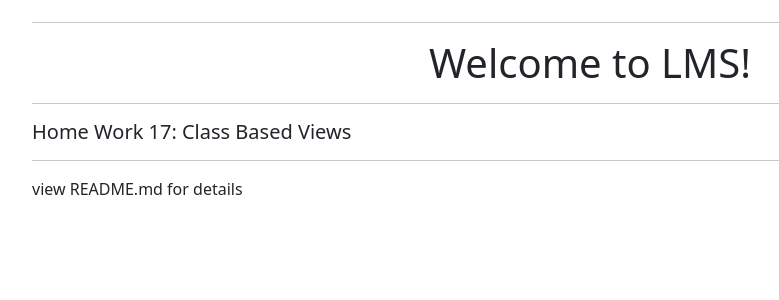
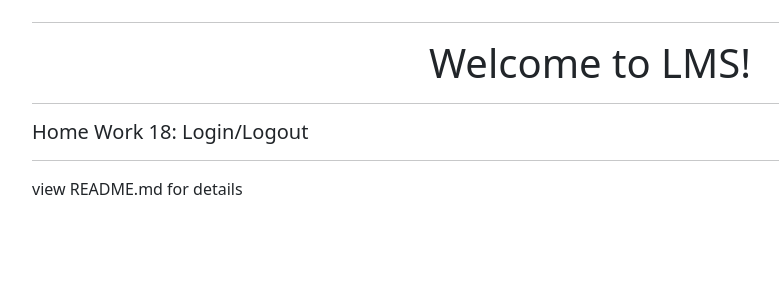
Before and after one commit to PyPro2022/DJANGO_LMS, a Django app: page / in a window 1280 px wide. Shown: the part 66-366 px from the top of the page, without its empty margins (50-829 px from the left). Run offline with Django 4.2, Linux system fonts and the light colour scheme; parts of the project's set-up code (start-up, migrations or seed data) failed here and were passed over.

Commit message:
Сделал миграцию. Исправил урл в главном маршрутизаторе. Поправил шаблоны index и menu

```diff
--- a/accounts/urls.py
+++ b/accounts/urls.py
@@ -1,3 +1,5 @@
+# .../DJANGO_LMS/accounts/urls.py
+
 from django.urls import path
 
 from .views import AccountLoginView
--- a/lms/urls.py
+++ b/lms/urls.py
@@ -30,7 +30,8 @@ urlpatterns = [
     path('teachers/', include('teachers.urls')),
     path('groups/', include('groups.urls')),
     path('courses/', include('courses.urls')),
-    path('accounts/', include('django.contrib.auth.urls')),
+    # path('accounts/', include('django.contrib.auth.urls')),
+    path('accounts/', include('accounts.urls')),
     path('__debug__/', include('debug_toolbar.urls')),
 
 ]
--- a/templates/includes/menu.html
+++ b/templates/includes/menu.html
@@ -99,8 +99,22 @@
             Account
           </a>
           <ul class="dropdown-menu" aria-labelledby="navbarDropdown">
-            <li><a class="dropdown-item disabled" href="#">Sigh In</a></li>
-            <li><a class="dropdown-item disabled" href="#">Sign Out</a></li>
+                            {% if user.is_authenticated %}
+                                <li><a class="dropdown-item"
+                                       href="{% url 'accounts:profile_view' %}">Profile</a></li>
+                                <li><a class="dropdown-item"
+                                       href="{% url 'password_change' %}">Change password</a></li>
+                                <li>
+                                    <hr class="dropdown-divider">
+                                </li>
+                                <li><a class="dropdown-item"
+                                       href="{% url 'accounts:logout' %}">Sign Out</a></li>
+                            {% else %}
+                                <li><a class="dropdown-item"
+                                       href="{% url 'accounts:login' %}">Sign In</a></li>
+                                <li><a class="dropdown-item"
+                                       href="{% url 'accounts:registration' %}">Register</a></li>
+                            {% endif %}
 <!--            <li><hr class="dropdown-divider"></li>-->
 <!--            <li><a class="dropdown-item" href="#">Что-то еще здесь</a></li>-->
           </ul>
--- a/templates/index.html
+++ b/templates/index.html
@@ -7,7 +7,7 @@
     <h1 align="center">Welcome to LMS!</h1>
 <hr>
 
-<h5>Home Work 17: Class Based Views</h5>
+<h5>Home Work 18: Login/Logout</h5>
 <hr>
 view README.md for details
  {#{% include 'README.html' %}#}
```
Also changed, not shown: accounts/migrations/0001_initial.py (added), db.sqlite3.
